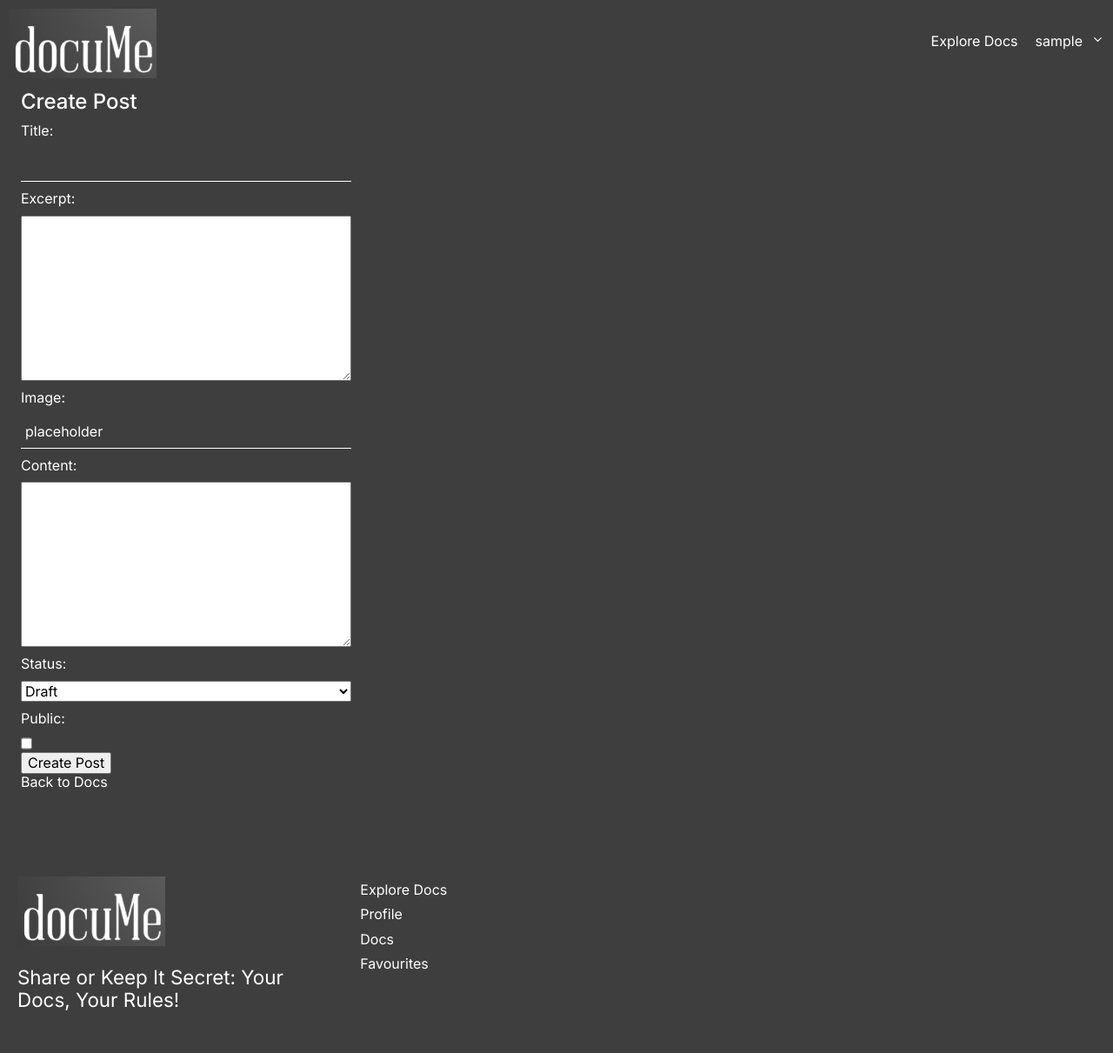
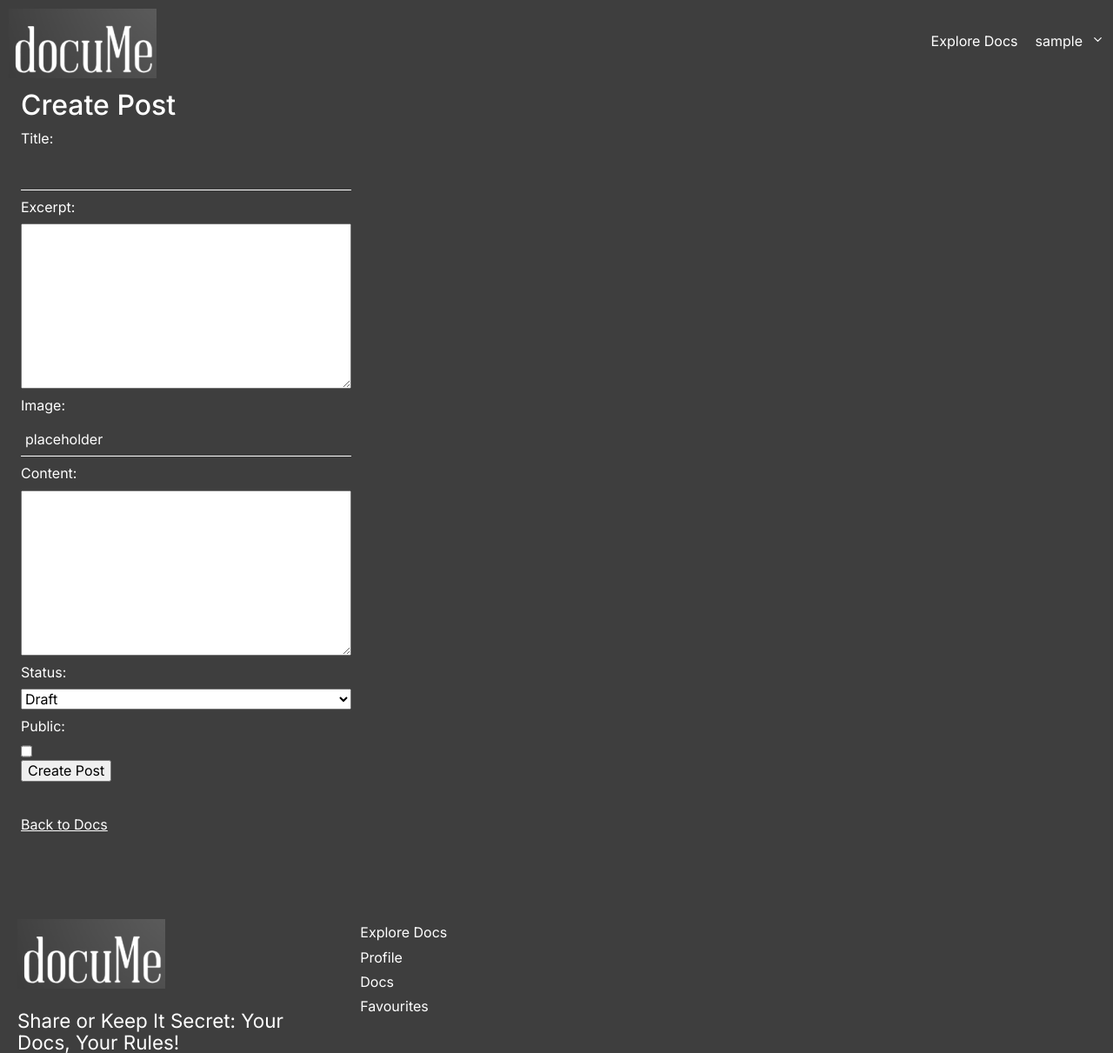
Before and after one commit to saamauro92/docume, a Django app: page /create_post/ in a window 1280 px wide. Shown: the top 1211 px of the page at 87% size. Run offline with Django 3.2, Linux system fonts and the light colour scheme; the visitor is signed in with stand-in values (Sample User, id 1); style sheets or scripts are compiled from the project's sources; some libraries are stand-ins or nearby versions.

Commit message:
add back button styles

```diff
--- a/templates/create_post.html
+++ b/templates/create_post.html
@@ -1,13 +1,14 @@
 {% extends "base.html" %} {% block content %}
 
-<section class="container">
-  <h2>Create Post</h2>
+<section class="container create-post">
+  <h1>Create Post</h1>
   <form method="post" enctype="multipart/form-data">
     {% csrf_token %} {{ form.as_p }}
     <button type="submit">Create Post</button>
   </form>
-
-  <a href="{% url 'docs' %}" aria-label="Redirect to users Docs">Back to Docs</a>
+  <div class="back-button">
+    <a href="{% url 'docs' %}"  aria-label="Redirect to users Docs">Back to Docs</a>
+  </div>
 </section>
 
 {% endblock %}
```
